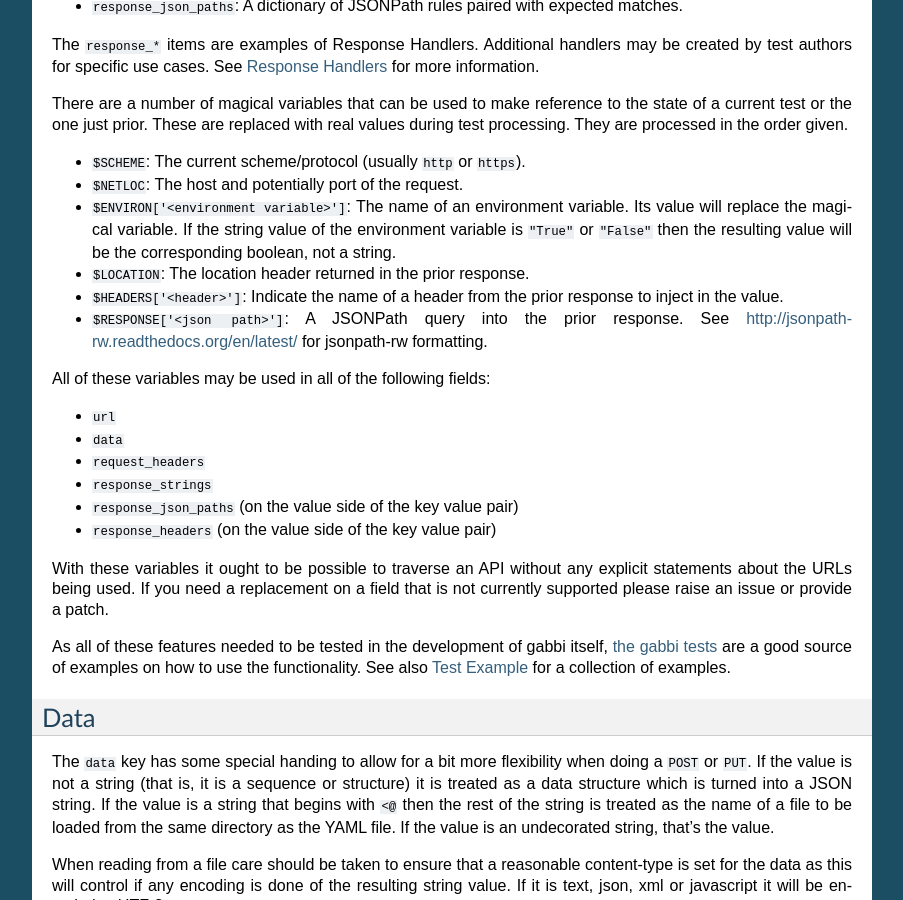
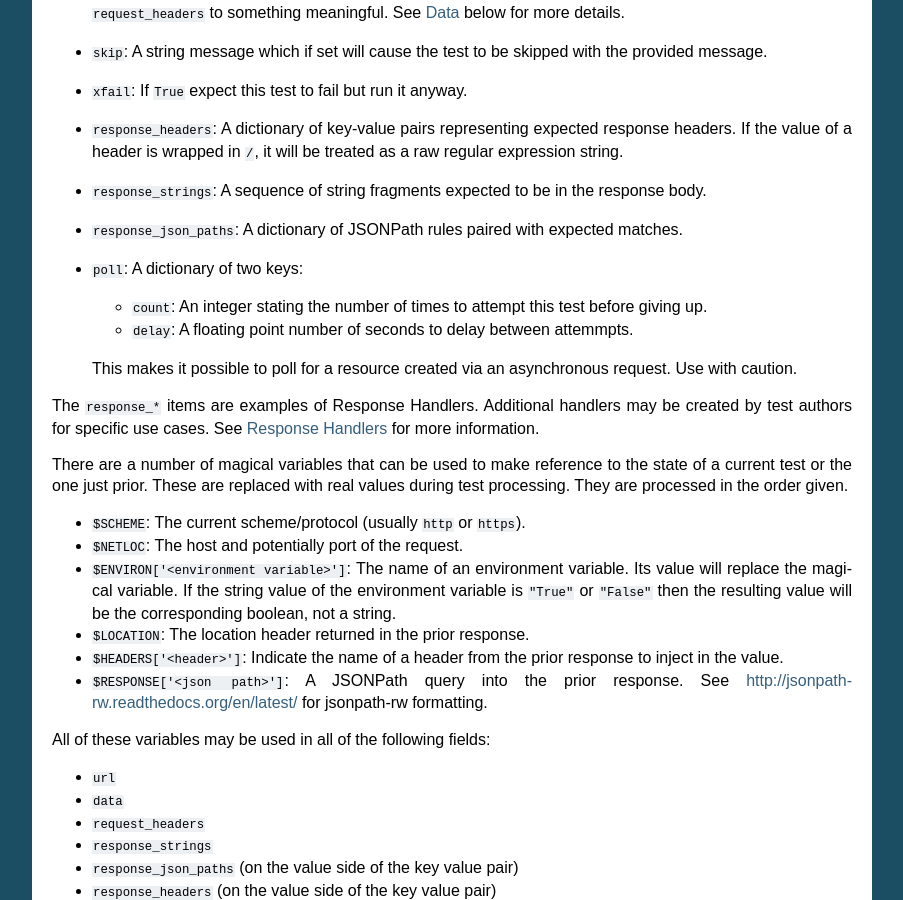
Before and after one commit to cdent/gabbi, a Sphinx documentation site: the page built from docs/source/format.rst, in a window 1280 px wide and 900 px high, scrolled down 1006 px. Shown: the whole window, without its empty margins (198-1101 px from the left). Built offline with Sphinx 7.4.7, drawn with Linux system fonts in a browser that asks for light colours.

Commit message:
Add documentation for poll test key
This could be a good deal more verbose, but as is a useful start.

```diff
--- a/docs/source/format.rst
+++ b/docs/source/format.rst
@@ -66,6 +66,15 @@ these allow substitutions (explained below).
   in the response body.
 * ``response_json_paths``: A dictionary of JSONPath rules paired with
   expected matches.
+* ``poll``: A dictionary of two keys:
+
+  * ``count``: An integer stating the number of times to attempt
+    this test before giving up.
+  * ``delay``: A floating point number of seconds to delay between
+    attemmpts.
+
+  This makes it possible to poll for a resource created via an
+  asynchronous request. Use with caution.
 
 The ``response_*`` items are examples of Response Handlers. Additional
 handlers may be created by test authors for specific use cases. See
```
Also changed, not shown: docs/source/example.yaml (+24 -0 lines).
